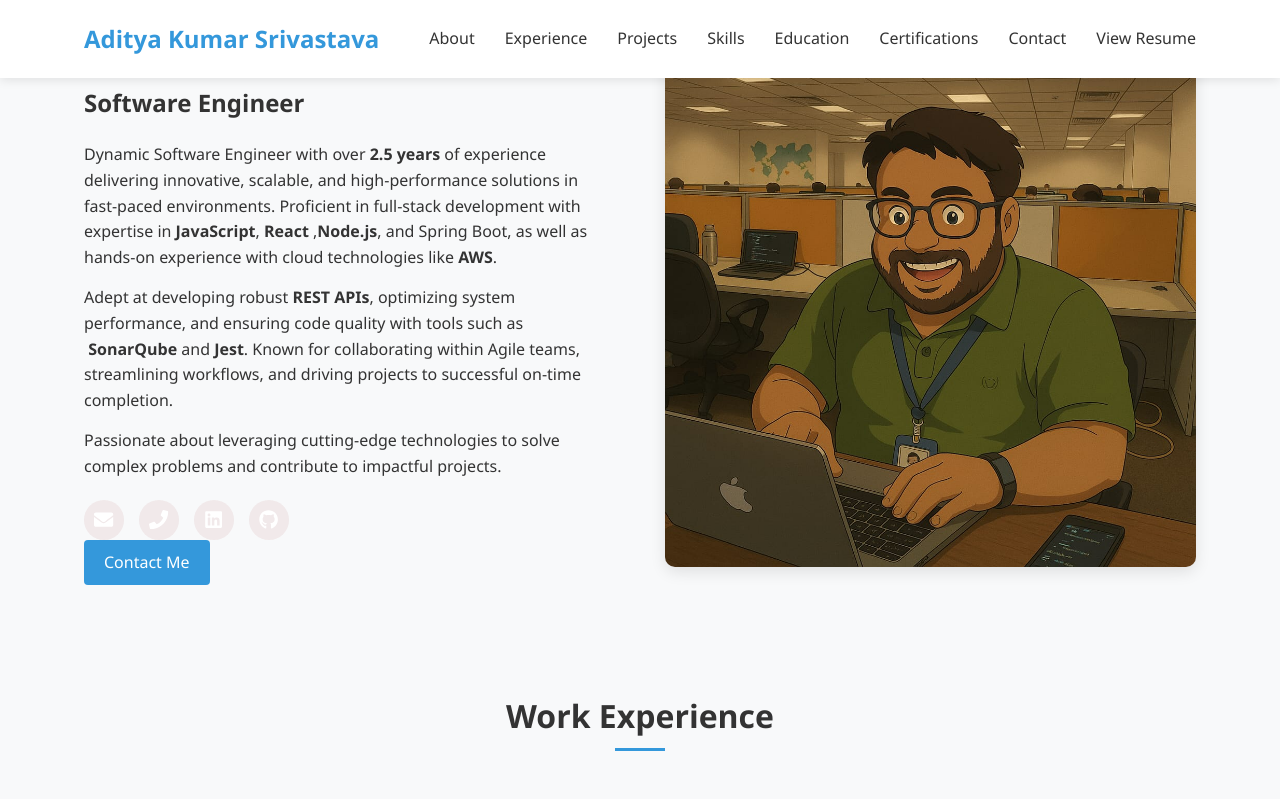
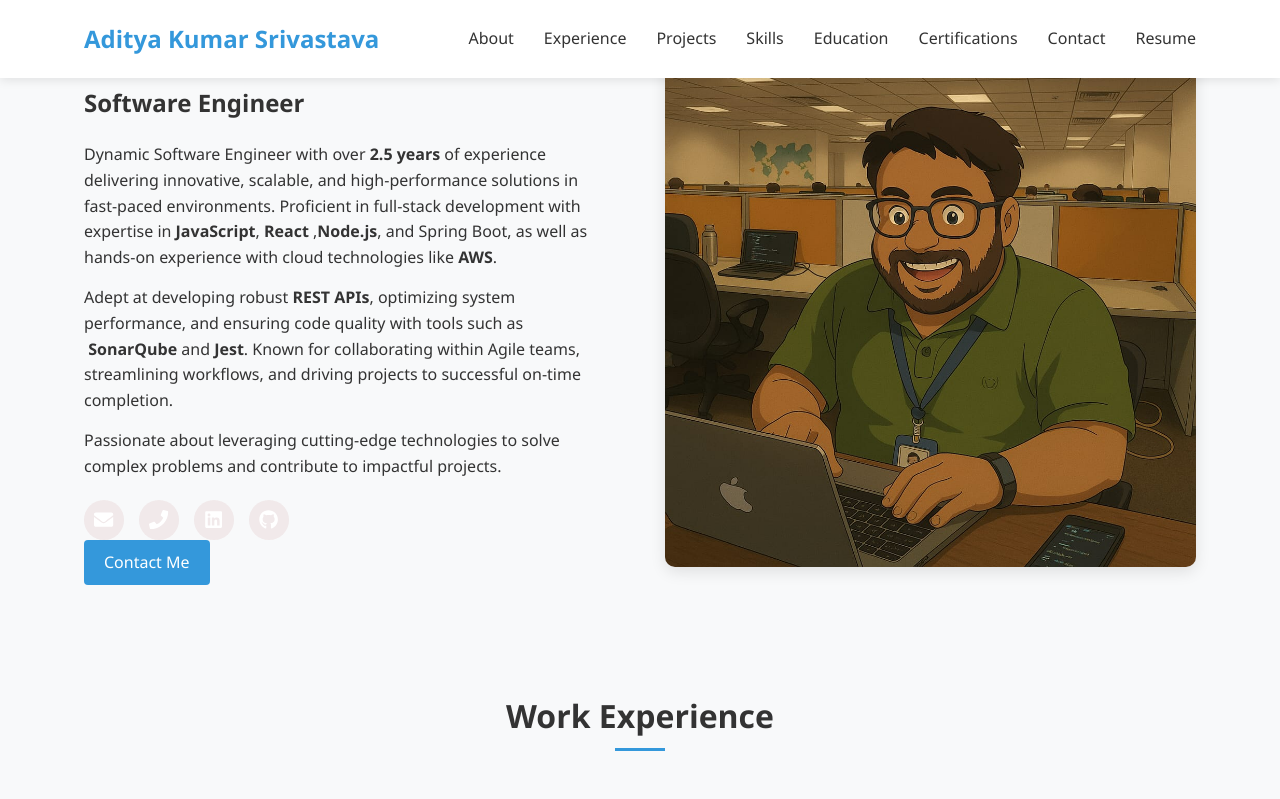
Before and after one commit to adityaSrivastava29/adityasrivastava29.github.io, a React (Create React App) app: page / in a window 1280 px wide. Shown: the top 799 px of the page. Built offline with nearby package versions, Linux system fonts and the light colour scheme.

Commit message:
navigate to home fix

```diff
--- a/src/components/Header.js
+++ b/src/components/Header.js
@@ -36,7 +36,7 @@ const Header = () => {
     <header className={scrolled ? 'scrolled' : ''}>
       <div className="container">
         <nav>
-          <div className="logo">Aditya Kumar Srivastava</div>
+          <div className="logo" href="#about" onClick={() => scrollToSection('about')}>Aditya Kumar Srivastava</div>
           <button className="mobile-menu-btn" onClick={toggleMenu}>
             {menuOpen ? <FaTimes /> : <FaBars />}
           </button>
@@ -54,7 +54,7 @@ const Header = () => {
                 download="Resume.pdf"
                 className="download-resume highlight"
               >
-                View Resume
+                Resume
               </a>
             </li>
           </ul>
```
